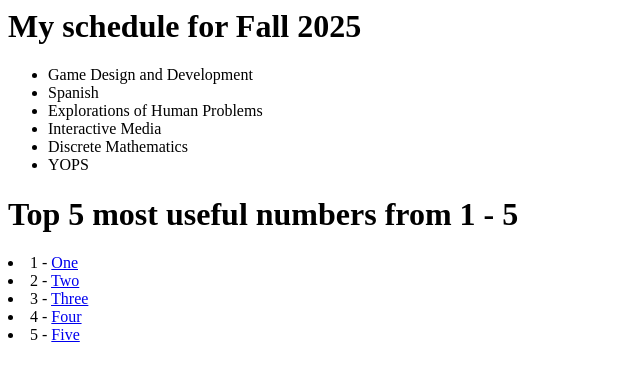
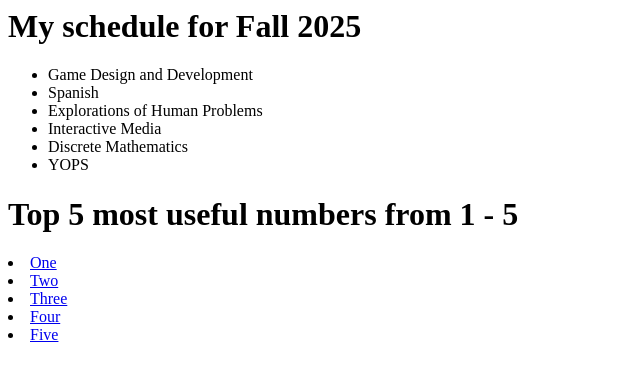
Before and after one commit to Kyle-Cress/Kyle-Cress.github.io, a plain HTML site: page index.html in a window 1280 px wide. Shown: the whole page, without its empty margins (0-640 px from the left). Drawn offline with Linux system fonts and the light colour scheme.

Commit message:
Update index.html

```diff
--- a/index.html
+++ b/index.html
@@ -17,11 +17,11 @@
 
     <h1>Top 5 most useful numbers from 1 - 5</h1>
     <o1>
-      <li>1 - <a href="https://en.wikipedia.org/wiki/1">One</a></li>
-      <li>2 - <a href="https://en.wikipedia.org/wiki/2">Two</a></li>
-      <li>3 - <a href="https://en.wikipedia.org/wiki/3">Three</a></li>
-      <li>4 - <a href="https://en.wikipedia.org/wiki/4">Four</a></li>
-      <li>5 - <a href="https://en.wikipedia.org/wiki/5">Five</a></li>
+      <li><a href="https://en.wikipedia.org/wiki/1">One</a></li>
+      <li><a href="https://en.wikipedia.org/wiki/2">Two</a></li>
+      <li><a href="https://en.wikipedia.org/wiki/3">Three</a></li>
+      <li><a href="https://en.wikipedia.org/wiki/4">Four</a></li>
+      <li><a href="https://en.wikipedia.org/wiki/5">Five</a></li>
     </o1>
   </body>
 </html>
```
